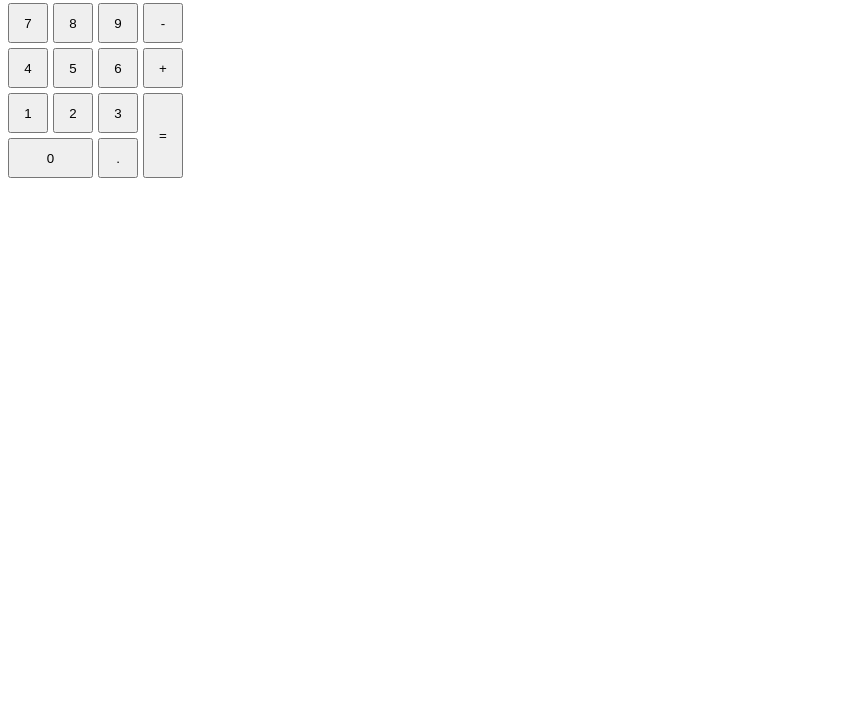
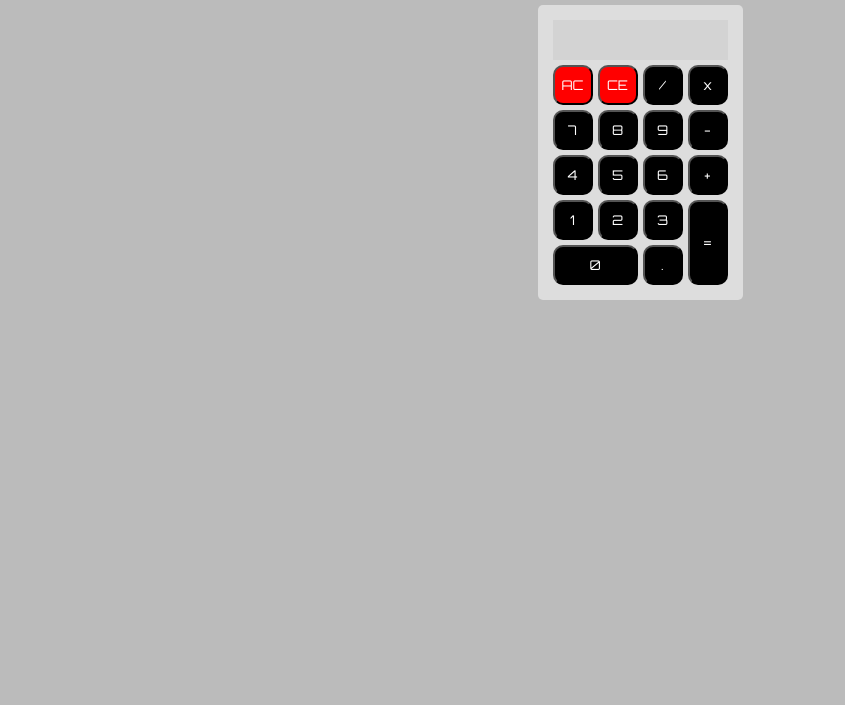
Before and after one commit to dominicfraser/JSCalc, a plain HTML site: page index.html in a window 1280 px wide. Shown: the part 95-800 px from the top of the page, without its empty margins (0-845 px from the left). Drawn offline with Linux system fonts and the light colour scheme.

Commit message:
add some preliminary styling

```diff
--- a/calculator.js
+++ b/calculator.js
@@ -11,6 +11,9 @@ class Calculator {
   selectNumber(key) {
     this.currentEntry += key //concats it to string for multiple numbers
     console.log("currentEntry", this.currentEntry)
+
+    var el = document.getElementById("display");
+    el.innerText = this.currentEntry;
   }
 
   selectOperand(op) {
@@ -22,16 +25,23 @@ class Calculator {
       this.firstEntry = false //only to reset on CE or AC(?)
       console.log("runningTotal", this.runningTotal)
       console.log("currentEntry", this.currentEntry)
+
+      var el = document.getElementById("display");
+      el.innerText = this.currentEntry;
     } else {
       if (op !== "=") {
         // if its the not the first time the operand has been pressed then start the operation, unless it is = in which case update the display
         this.performOperation()
         this.pendingOperator = op
+        var el = document.getElementById("display");
+        el.innerText = this.runningTotal;
       } else {
         //this.displayedTotal = this.runningTotal += parseFloat(this.currentEntry)
         this.performOperation()
         this.displayedTotal = this.runningTotal
         console.log("displayedTotal", this.displayedTotal)
+        var el = document.getElementById("display");
+        el.innerText = this.displayedTotal;
       }
     }
   }
--- a/index.html
+++ b/index.html
@@ -3,28 +3,32 @@
 <head>
   <title>Javascript Calculator</title>
   <link href="main.css" rel="stylesheet">
+  <link href="https://fonts.googleapis.com/css?family=Orbitron" rel="stylesheet">
 </head>
 <body>
+  <h1>JavaScript Calculator</h1>
   <div class="wrapper"> <!-- Calculator buttons grid -->
-    <div class="display"></div>
-    <button id="ac-btn">AC</button>
-    <button id="ce-btn">CE</button>
-    <button id="div-btn">/</button>
-    <button id="mul-btn">x</button>
-    <button id="7-btn">7</button>
-    <button id="8-btn">8</button>
-    <button id="9-btn">9</button>
-    <button id="min-btn">-</button>
-    <button id="4-btn">4</button>
-    <button id="5-btn">5</button>
-    <button id="6-btn">6</button>
-    <button id="add-btn">+</button>
-    <button id="1-btn">1</button>
-    <button id="2-btn">2</button>
-    <button id="3-btn">3</button>
-    <button id="eq-btn" class="equal-btn-span">=</button>
-    <button id="0-btn" class="zero-btn-span">0</button>
-    <button id="dot-btn">.</button>
+    <div class="display">
+      <p id="display"></p>
+    </div>
+    <button class="btn-color-clear" id="ac-btn">AC</button>
+    <button class="btn-color-clear" id="ce-btn">CE</button>
+    <button class="btn-color" id="div-btn">/</button>
+    <button class="btn-color" id="mul-btn">x</button>
+    <button class="btn-color" id="7-btn">7</button>
+    <button class="btn-color" id="8-btn">8</button>
+    <button class="btn-color" id="9-btn">9</button>
+    <button class="btn-color" id="min-btn">-</button>
+    <button class="btn-color" id="4-btn">4</button>
+    <button class="btn-color" id="5-btn">5</button>
+    <button class="btn-color" id="6-btn">6</button>
+    <button class="btn-color" id="add-btn">+</button>
+    <button class="btn-color" id="1-btn">1</button>
+    <button class="btn-color" id="2-btn">2</button>
+    <button class="btn-color" id="3-btn">3</button>
+    <button id="eq-btn" class="equal-btn-span btn-color">=</button>
+    <button id="0-btn" class="zero-btn-span btn-color">0</button>
+    <button class="btn-color" id="dot-btn">.</button>
   </div>
   <script src="calculator.js"></script>
   <script src="runner.js"></script>
--- a/main.css
+++ b/main.css
@@ -1,4 +1,18 @@
+body {
+  background-color: #bbbbbb;
+}
+
+h1 {
+  padding: 10px;
+  text-align: center;
+}
+
 .wrapper {
+  background-color: #dddddd;
+  padding: 15px;
+  border-radius: 5px;
+  width: 175px;
+  margin: auto;
   display: grid;
   grid-template-columns: repeat(4, 40px);
   grid-template-rows: repeat(6, 40px);
@@ -7,6 +21,10 @@
 
 .display {
   grid-column: 1 / -1;
+  background-color: #D3D3D3;
+  padding: 0px;
+  text-align: right;
+  font-family: Orbitron, sans-serif;
 }
 
 .zero-btn-span {
@@ -16,3 +34,17 @@
 .equal-btn-span {
   grid-row: span 2;
 }
+
+.btn-color {
+  background-color: black;
+  color: white;
+  border-radius: 10px;
+  font-family: Orbitron, sans-serif;
+}
+
+.btn-color-clear {
+  background-color: red;
+  color: white;
+  border-radius: 10px;
+  font-family: Orbitron, sans-serif;
+}
```
Also changed, not shown: 1 other file.
